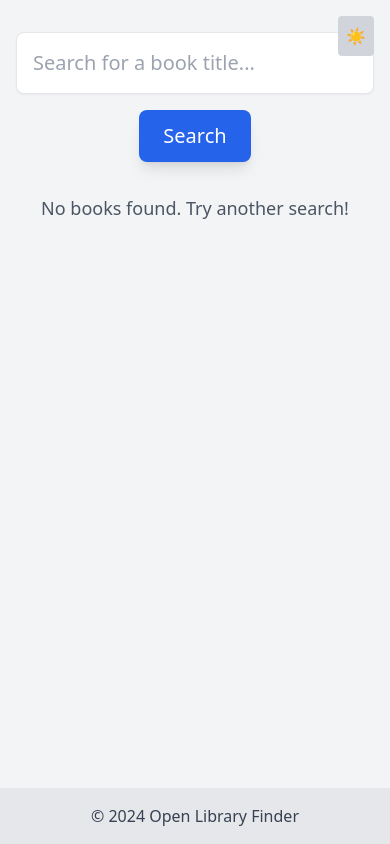
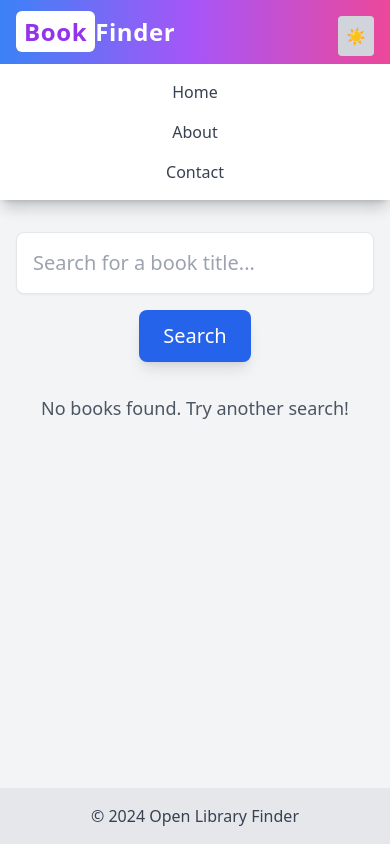
Before and after one commit to kmdurga67/kumari-durga-search-book, a React (Create React App) app: page / in a window 390 px wide. Built offline with nearby package versions, Linux system fonts and the light colour scheme.

Commit message:
added header file to the application

```diff
--- a/src/App.js
+++ b/src/App.js
@@ -2,10 +2,12 @@ import React from "react";
 import { Route, Routes } from "react-router-dom";
 import Home from "./pages/Home";
 import DarkModeToggle from "./components/DarkModeToggle";
+import Header from "./components/Header";
 
 const App = () => {
   return (
     <div className="font-sans min-h-screen flex flex-col bg-gray-100 text-gray-900 dark:bg-gray-800 dark:text-gray-100">
+      <Header />
       <DarkModeToggle />
       <main className="flex-grow">
         <Routes>
--- a/src/components/BookCard.js
+++ b/src/components/BookCard.js
@@ -1,4 +1,5 @@
 import React from "react";
+import { FaBook, FaUser, FaBuilding, FaGlobe, FaHashtag } from "react-icons/fa";
 
 const BookCard = ({ book }) => {
   const coverUrl = book.cover_i
@@ -6,16 +7,53 @@ const BookCard = ({ book }) => {
     : "https://via.placeholder.com/150";
 
   return (
-    <div className="bg-white dark:bg-gray-700 rounded-lg shadow-md transform transition duration-300 hover:scale-105 hover:shadow-lg p-4">
+    <div className="relative bg-gradient-to-r from-blue-50 via-purple-50 to-pink-50 dark:bg-gradient-to-r dark:from-gray-800 dark:via-gray-700 dark:to-gray-600 rounded-lg shadow-lg hover:shadow-2xl transform transition-all duration-300 hover:scale-105 p-6">
+      <div className="absolute top-0 left-0 bg-purple-600 text-white text-xs font-semibold px-3 py-1 rounded-br-lg">
+        {book.first_publish_year || "Year Unknown"}
+      </div>
+
       <img
         src={coverUrl}
         alt={book.title}
         className="w-full h-60 object-cover rounded-md mb-4"
       />
-      <h3 className="text-lg font-semibold truncate">{book.title}</h3>
-      <p className="text-sm text-gray-600 dark:text-gray-400">
-        {book.author_name?.[0] || "Unknown Author"}
+
+      <h3 className="text-xl font-bold text-gray-900 dark:text-white mb-2 truncate">
+        {book.title}
+      </h3>
+
+      <p className="flex items-center text-sm text-gray-600 dark:text-gray-300 mb-2">
+        <FaUser className="mr-2 text-purple-500" />
+        <span className="font-medium">Author:</span>{" "}
+        {book.author_name?.[0] || "Unknown"}
       </p>
+
+      <p className="flex items-center text-sm text-gray-600 dark:text-gray-300 mb-2">
+        <FaBuilding className="mr-2 text-blue-500" />
+        <span className="font-medium">Publisher:</span>{" "}
+        {book.publisher?.[0] || "Not Available"}
+      </p>
+
+      {book.isbn && (
+        <p className="flex items-center text-sm text-gray-600 dark:text-gray-300 mb-2">
+          <FaHashtag className="mr-2 text-green-500" />
+          <span className="font-medium">ISBN:</span>{" "}
+          {book.isbn.slice(0, 2).join(", ")}
+        </p>
+      )}
+
+      <p className="flex items-center text-sm text-gray-600 dark:text-gray-300 mb-2">
+        <FaBook className="mr-2 text-orange-500" />
+        <span className="font-medium">Editions:</span> {book.edition_count || 1}
+      </p>
+
+      {book.language && (
+        <p className="flex items-center text-sm text-gray-600 dark:text-gray-300">
+          <FaGlobe className="mr-2 text-red-500" />
+          <span className="font-medium">Language:</span>{" "}
+          {book.language.map((lang) => lang.toUpperCase()).join(", ")}
+        </p>
+      )}
     </div>
   );
 };
--- /dev/null
+++ b/src/components/Header.js
@@ -0,0 +1,53 @@
+import React from "react";
+import { Link } from "react-router-dom";
+
+const Header = () => {
+  return (
+    <header className="bg-gradient-to-r from-blue-500 via-purple-500 to-pink-500 dark:bg-gradient-to-r dark:from-gray-800 dark:via-gray-700 dark:to-gray-600 shadow-lg">
+      <div className="container mx-auto px-4 py-4 flex justify-between items-center">
+        <h1 className="text-white text-2xl font-bold tracking-wide">
+          <span className="bg-white text-purple-600 px-2 py-1 rounded-md">
+            Book
+          </span>
+          Finder
+        </h1>
+
+        <nav className="hidden md:flex space-x-6">
+          <Link to="" className="text-white hover:text-gray-200 transition">
+            Home
+          </Link>
+          <Link to="" className="text-white hover:text-gray-200 transition">
+            About
+          </Link>
+          <Link to="" className="text-white hover:text-gray-200 transition">
+            Contact
+          </Link>
+        </nav>
+      </div>
+
+      {
+        <nav className="md:hidden bg-white dark:bg-gray-700 text-gray-700 dark:text-gray-200 shadow-lg">
+          <ul className="flex flex-col items-center space-y-4 py-4">
+            <li>
+              <Link to="" className="hover:text-purple-500 transition">
+                Home
+              </Link>
+            </li>
+            <li>
+              <Link to="" className="hover:text-purple-500 transition">
+                About
+              </Link>
+            </li>
+            <li>
+              <Link to="" className="hover:text-purple-500 transition">
+                Contact
+              </Link>
+            </li>
+          </ul>
+        </nav>
+      }
+    </header>
+  );
+};
+
+export default Header;
```
